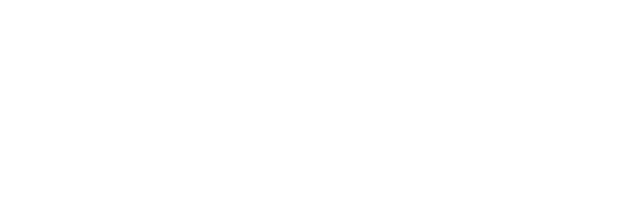
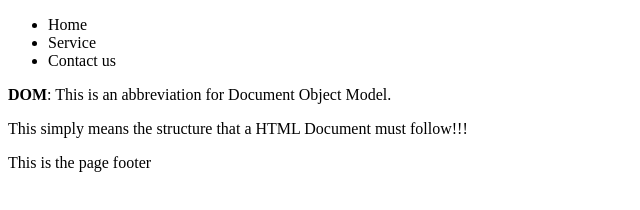
Before and after one commit to Frechie/VCode-Dev, a plain HTML site: page index.html in a window 1280 px wide. Shown: the whole page, without its empty margins (0-640 px from the left). Drawn offline with Linux system fonts and the light colour scheme.

Commit message:
Added content to explain html DOM

```diff
--- a/index.html
+++ b/index.html
@@ -1,22 +1,44 @@
 <!DOCTYPE html>
-<!--[if lt IE 7]>      <html class="no-js lt-ie9 lt-ie8 lt-ie7"> <![endif]-->
-<!--[if IE 7]>         <html class="no-js lt-ie9 lt-ie8"> <![endif]-->
-<!--[if IE 8]>         <html class="no-js lt-ie9"> <![endif]-->
-<!--[if gt IE 8]>      <html class="no-js"> <!--<![endif]-->
-<html>
+<html lang="eng">
     <head>
         <meta charset="utf-8">
+        <meta name="description" content="Front End Web Design Project">
+        <meta name="keywords" content="HTML, CSS, JavaScript">
+        <meta name="author" content="Freitech Solutions">
         <meta http-equiv="X-UA-Compatible" content="IE=edge">
-        <title>FrontEnd Web Design Project</title>
+        <title>FrontEnd Web Development</title>
         <meta name="description" content="">
         <meta name="viewport" content="width=device-width, initial-scale=1">
         <link rel="stylesheet" href="">
     </head>
     <body>
-        <!--[if lt IE 7]>
-            <p class="browsehappy">You are using an <strong>outdated</strong> browser. Please <a href="#">upgrade your browser</a> to improve your experience.</p>
-        <![endif]-->
+        <main>
+            <header>
+                <nav>
+                    <ul>
+                        <li>Home</li>
+                        <li>Service</li>
+                        <li>Contact us</li>
+                    </ul>
+                </nav>
+            </header>
+            <section>
+                <article>
+                    <p><b>DOM</b>: This is an abbreviation for Document Object Model.</p>
+                    <p>This simply means the structure that a HTML Document must follow!!!</p>
+                </article>
+            </section>
 
-        <script src="" async defer></script>
+            <footer>
+                <p>
+                    <span>
+                        This is the page footer
+                    </span>
+                </p>
+            </footer>
+        </main>
+        <script src="" async defer>
+
+        </script>
     </body>
 </html>
```
